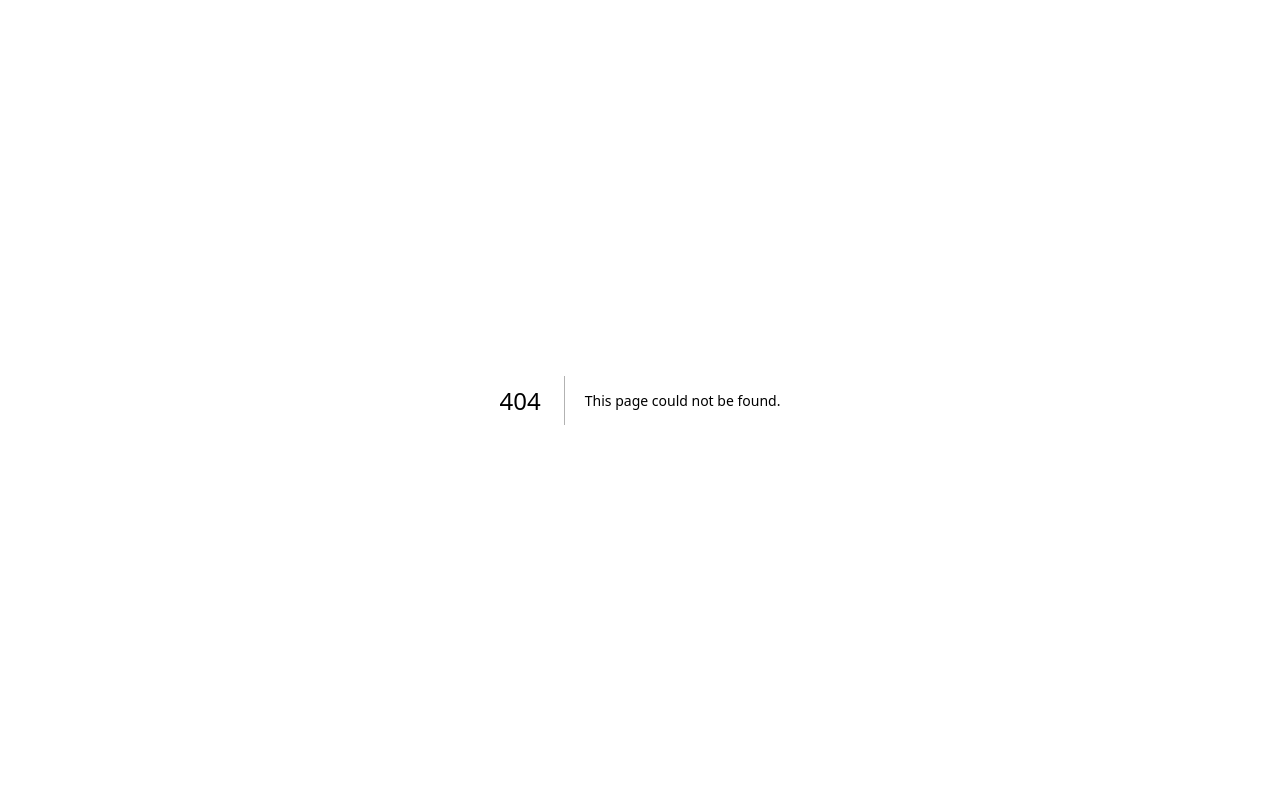
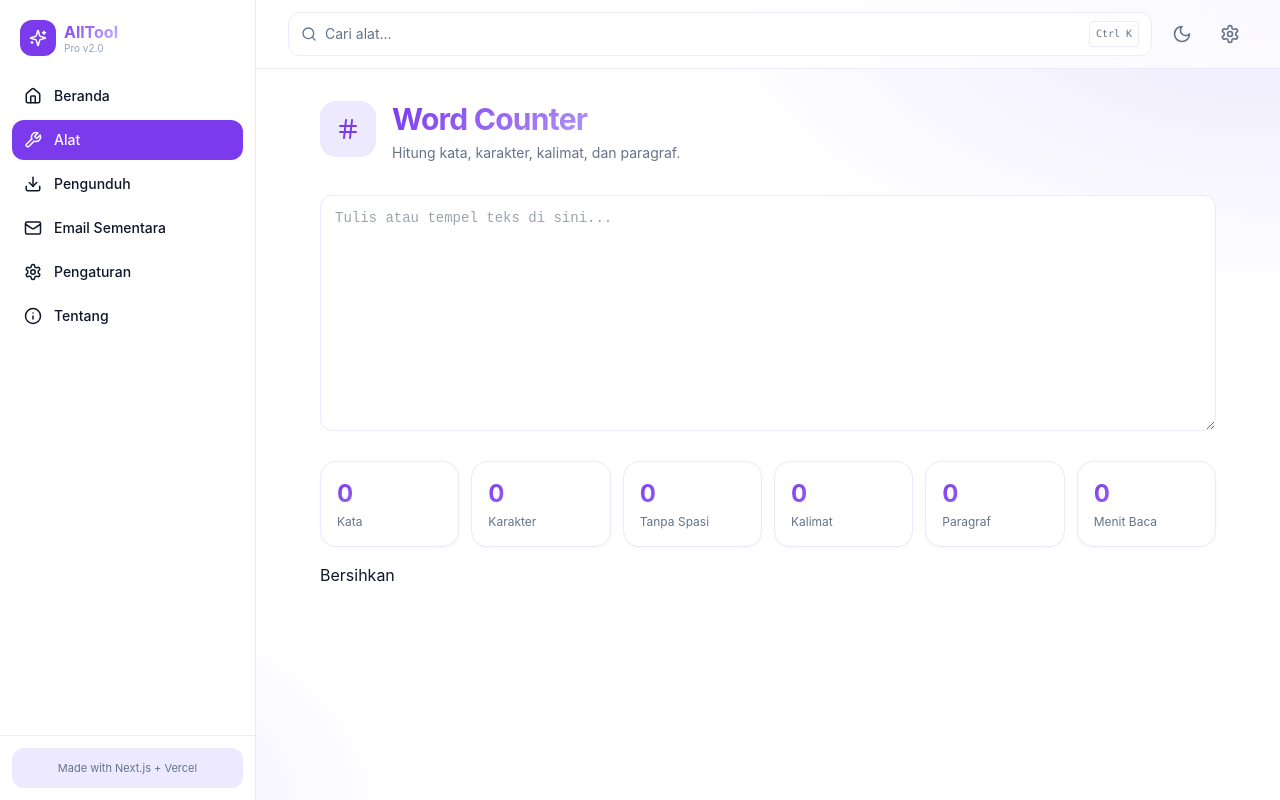
Before and after one commit to sionlimitles-spec/all-tool-sxzz, a Next.js app: page /tools/word-counter in a window 1280 px wide. Before the commit this address had no page. Built offline with nearby package versions, Linux system fonts and the light colour scheme.

Commit message:
Create page.tsx

```diff
--- /dev/null
+++ b/src/app/tools/word-counter/page.tsx
@@ -0,0 +1,39 @@
+"use client";
+
+import { useState } from "react";
+import ToolLayout from "@/components/tool-layout";
+import { Hash } from "lucide-react";
+
+export default function Page() {
+  const [text, setText] = useState("");
+  const words = text.trim() ? text.trim().split(/\s+/).length : 0;
+  const chars = text.length;
+  const charsNoSpace = text.replace(/\s/g, "").length;
+  const sentences = text.split(/[.!?]+/).filter((s) => s.trim()).length;
+  const paragraphs = text.split(/\n+/).filter((p) => p.trim()).length;
+  const readingTime = Math.ceil(words / 200);
+
+  const stats = [
+    { label: "Kata", value: words },
+    { label: "Karakter", value: chars },
+    { label: "Tanpa Spasi", value: charsNoSpace },
+    { label: "Kalimat", value: sentences },
+    { label: "Paragraf", value: paragraphs },
+    { label: "Menit Baca", value: readingTime },
+  ];
+
+  return (
+    <ToolLayout title="Word Counter" description="Hitung kata, karakter, kalimat, dan paragraf." icon={<Hash size={24} color="var(--primary)" />}>
+      <textarea value={text} onChange={(e) => setText(e.target.value)} placeholder="Tulis atau tempel teks di sini..." className="textarea" rows={10} />
+      <div className="mt-6 grid grid-cols-2 gap-3 md:grid-cols-3 lg:grid-cols-6">
+        {stats.map((s) => (
+          <div key={s.label} className="card p-4">
+            <div className="text-2xl font-bold gradient-text">{s.value}</div>
+            <div className="mt-1 text-xs" style={{ color: "var(--text-muted)" }}>{s.label}</div>
+          </div>
+        ))}
+      </div>
+      <button onClick={() => setText("")} className="btn-secondary mt-4">Bersihkan</button>
+    </ToolLayout>
+  );
+}
```
